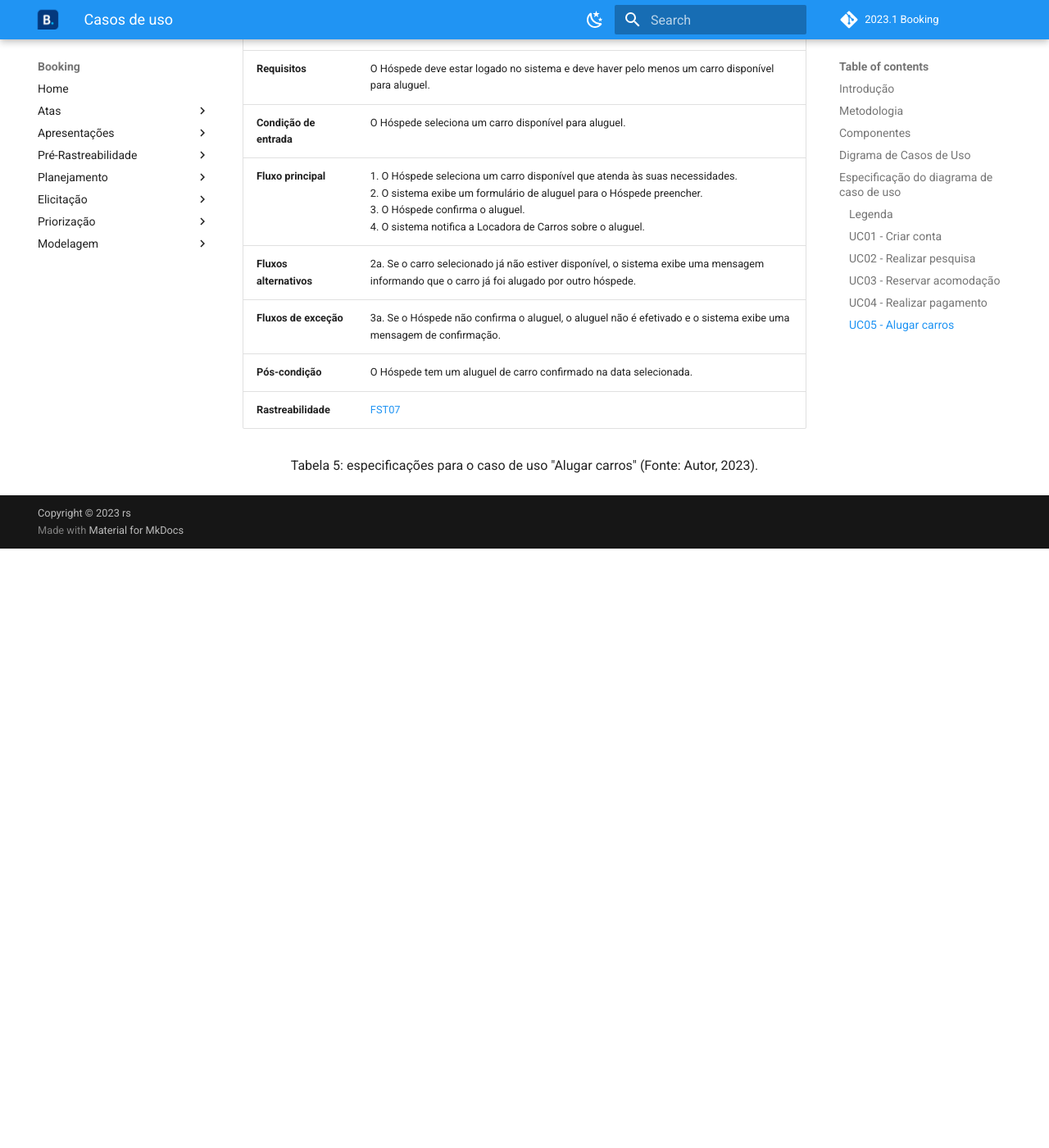
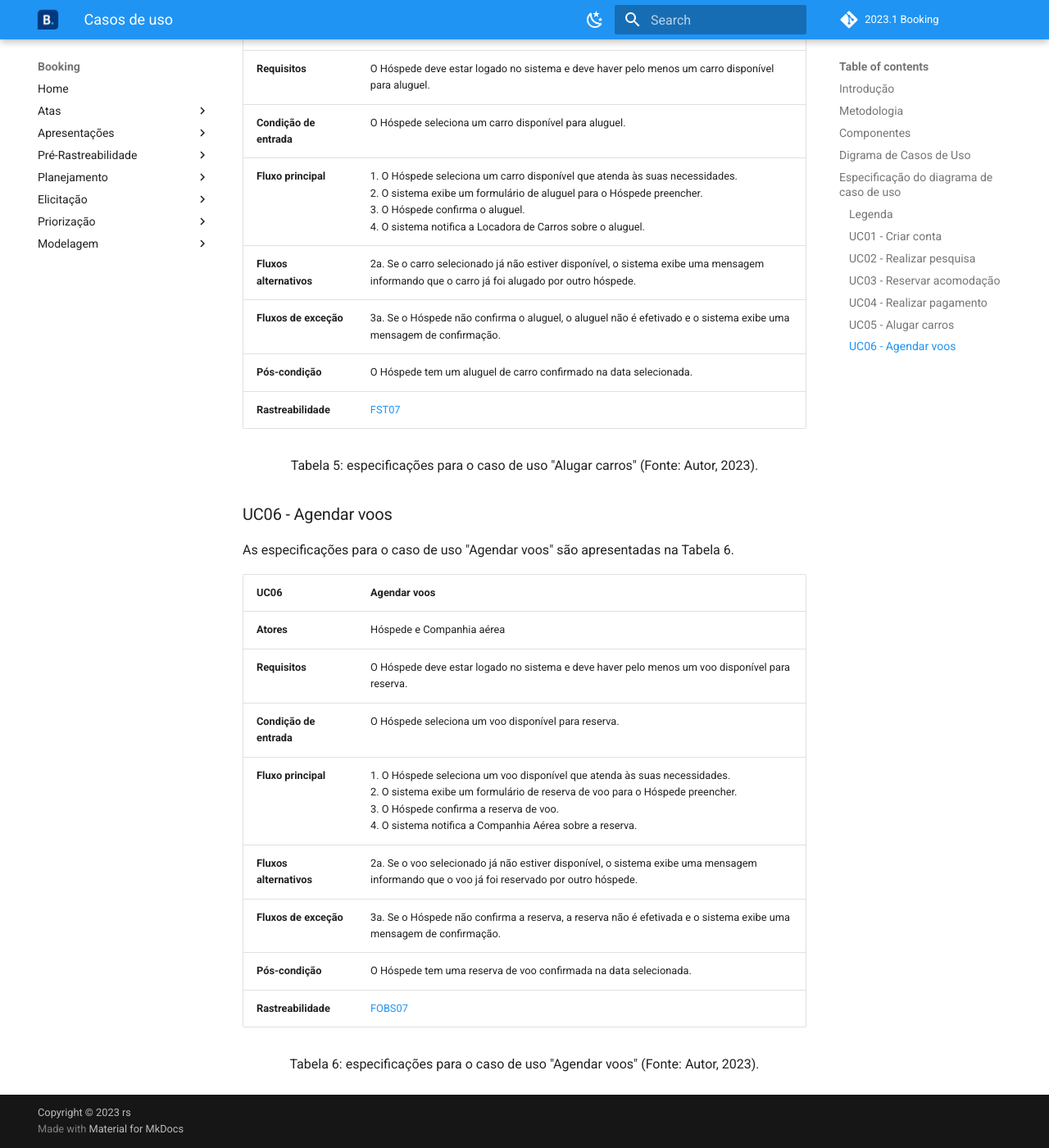
Before and after one commit to Requisitos-de-Software/2023.1-Booking, an MkDocs documentation site: the page built from docs/modelagem/casosDeUso.md, in a window 1280 px wide and 1400 px high, scrolled down 6060 px. Shown: the whole window at 82% size. Built offline with MkDocs 1.6.1 and Material for MkDocs 9.7.7, drawn with Linux system fonts in a browser that asks for light colours; comment, search, counter and statistics services are not loaded; before the commit the page ends 6729 px from its top, so only the background shows below that.

Commit message:
adicionando especificações do UC agendar voos

```diff
--- a/docs/modelagem/casosDeUso.md
+++ b/docs/modelagem/casosDeUso.md
@@ -142,3 +142,22 @@ As especificações para o caso de uso "Alugar carros" são apresentadas na Tabe
 <div style="text-align: center">
 <p> Tabela 5: especificações para o caso de uso "Alugar carros" (Fonte: Autor, 2023). </p>
 </div>
+
+### UC06 - Agendar voos
+
+As especificações para o caso de uso "Agendar voos" são apresentadas na Tabela 6.
+
+| UC06                            | Agendar voos                                                                                                                                                                                                                                                                    |
+| ------------------------------- | ------------------------------------------------------------------------------------------------------------------------------------------------------------------------------------------------------------------------------------------------------------------------------- |
+| **Atores**                | Hóspede e Companhia aérea                                                                                                                                                                                                                                                     |
+| **Requisitos**            | O Hóspede deve estar logado no sistema e deve haver pelo menos um voo disponível para reserva.                                                                                                                                                                                |
+| **Condição de entrada** | O Hóspede seleciona um voo disponível para reserva.                                                                                                                                                                                                                           |
+| **Fluxo principal**       | 1. O Hóspede seleciona um voo disponível que atenda às suas necessidades.<br />2. O sistema exibe um formulário de reserva de voo para o Hóspede preencher.<br />3. O Hóspede confirma a reserva de voo.<br />4. O sistema notifica a Companhia Aérea sobre a reserva. |
+| **Fluxos alternativos**   | 2a. Se o voo selecionado já não estiver disponível, o sistema exibe uma mensagem informando que o voo já foi reservado por outro hóspede.                                                                                                                                  |
+| **Fluxos de exceção**   | 3a. Se o Hóspede não confirma a reserva, a reserva não é efetivada e o sistema exibe uma mensagem de confirmação.                                                                                                                                                         |
+| **Pós-condição**       | O Hóspede tem uma reserva de voo confirmada na data selecionada.                                                                                                                                                                                                               |
+| **Rastreabilidade**       | [FOBS07](../elicitacao/observacao.md)                                                                                                                                                                                                                                              |
+
+<div style="text-align: center">
+<p> Tabela 6: especificações para o caso de uso "Agendar voos" (Fonte: Autor, 2023). </p>
+</div>
```
